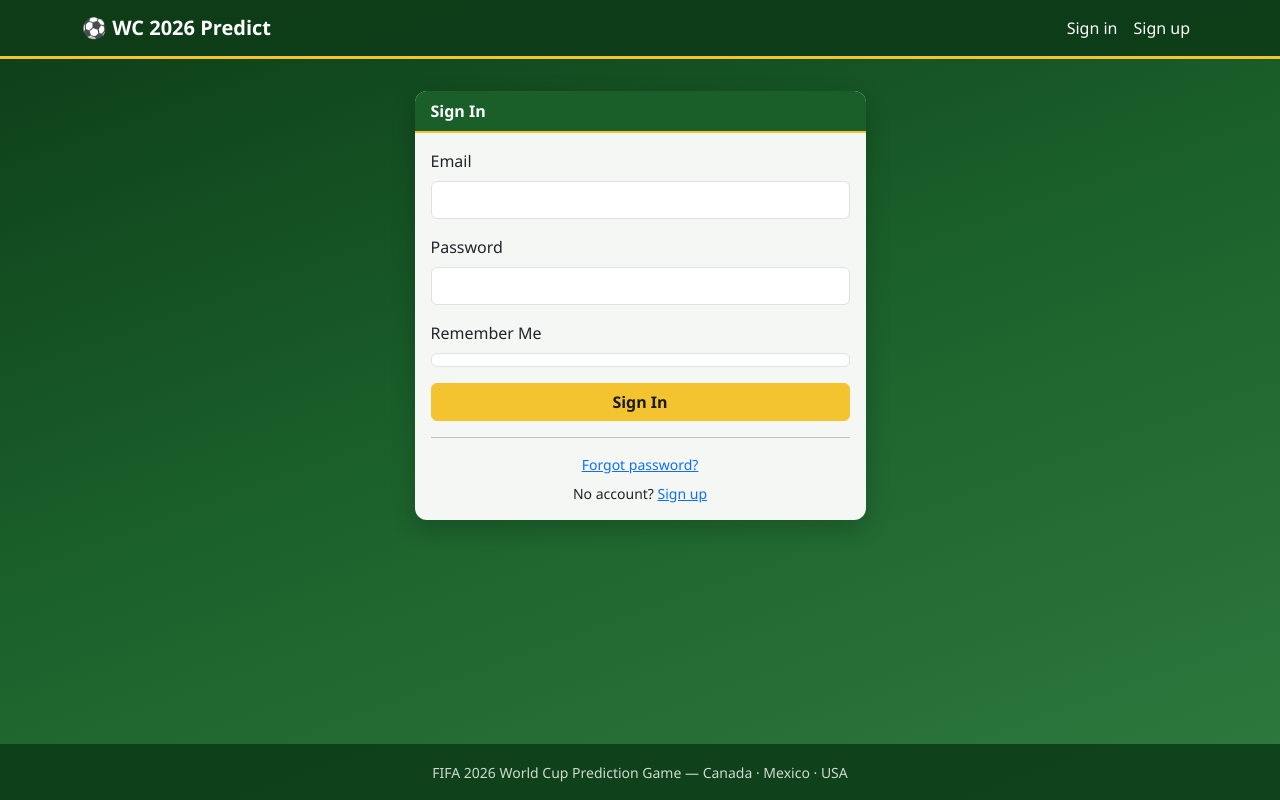
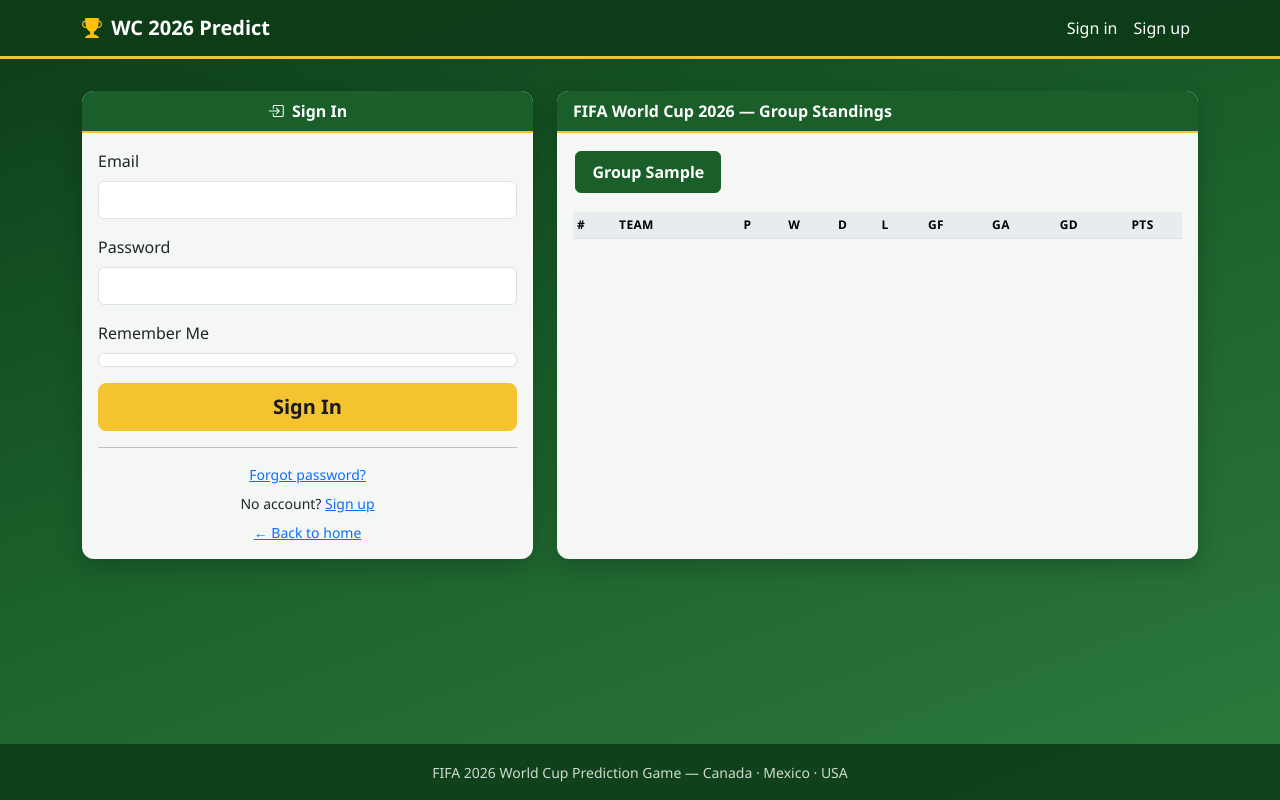
Before and after one commit to abhilash1985/PredictionGame, a Django app: page /accounts/login/ in a window 1280 px wide. Run offline with Django 5.2, Linux system fonts and the light colour scheme; tables that the repository leaves empty hold one stand-in row (values such as "Sample post"); lists and menus that the app fills with data are empty; parts of the project's set-up code (start-up, migrations or seed data) failed here and were passed over.

Commit message:
Enhance Bootstrap UI with standings on sign-in and football theme polish.
Add Bootstrap Icons, group standings on login, sticky auth card, and improved CSS components.

Co-authored-by: Cursor <cursoragent@cursor.com>

```diff
--- a/static/css/football.css
+++ b/static/css/football.css
@@ -145,3 +145,59 @@ footer.site-footer {
   padding: 1rem 0;
   margin-top: auto;
 }
+
+.group-tabs .nav-link {
+  color: var(--pitch-dark);
+  border: 1px solid #dee2e6;
+  margin: 0.15rem;
+  font-weight: 600;
+}
+
+.group-tabs .nav-link.active {
+  background: var(--pitch-green);
+  color: var(--white);
+  border-color: var(--pitch-green);
+}
+
+.standings-table thead th {
+  background: #e9ecef;
+  font-size: 0.75rem;
+  text-transform: uppercase;
+  letter-spacing: 0.03em;
+}
+
+.team-code {
+  display: inline-block;
+  min-width: 2.5rem;
+  text-align: center;
+  background: var(--pitch-green);
+  color: var(--white);
+  font-weight: 700;
+  font-size: 0.7rem;
+  padding: 0.15rem 0.35rem;
+  border-radius: 4px;
+}
+
+.team-code.away {
+  background: #495057;
+}
+
+.sticky-auth {
+  position: sticky;
+  top: 1rem;
+}
+
+.tournament-facts li {
+  padding: 0.35rem 0;
+  border-bottom: 1px solid #eee;
+}
+
+.tournament-facts li:last-child {
+  border-bottom: none;
+}
+
+@media (max-width: 991px) {
+  .sticky-auth {
+    position: static;
+  }
+}
--- a/templates/account/login.html
+++ b/templates/account/login.html
@@ -4,10 +4,10 @@
 {% block title %}Sign In — WC 2026{% endblock %}
 
 {% block content %}
-<div class="row justify-content-center">
+<div class="row g-4">
   <div class="col-lg-5">
-    <div class="card card-football auth-card">
-      <div class="card-header">Sign In</div>
+    <div class="card card-football auth-card mx-lg-0 mx-auto">
+      <div class="card-header text-center"><i class="bi bi-box-arrow-in-right me-1"></i> Sign In</div>
       <div class="card-body">
         <form method="post" action="{% url 'account_login' %}">
           {% csrf_token %}
@@ -20,11 +20,20 @@
             </div>
           {% endfor %}
           {% if redirect_field_value %}<input type="hidden" name="{{ redirect_field_name }}" value="{{ redirect_field_value }}">{% endif %}
-          <button type="submit" class="btn btn-gold w-100">Sign In</button>
+          <button type="submit" class="btn btn-gold w-100 btn-lg">Sign In</button>
         </form>
         <hr>
         <p class="text-center small mb-2"><a href="{% url 'account_reset_password' %}">Forgot password?</a></p>
         <p class="text-center small mb-0">No account? <a href="{% url 'account_signup' %}">Sign up</a></p>
+        <p class="text-center small mt-2 mb-0"><a href="{% url 'landing' %}">← Back to home</a></p>
+      </div>
+    </div>
+  </div>
+  <div class="col-lg-7">
+    <div class="card card-football h-100">
+      <div class="card-header">FIFA World Cup 2026 — Group Standings</div>
+      <div class="card-body">
+        {% include 'tournaments/partials/standings_tabs.html' with tab_prefix='login' %}
       </div>
     </div>
   </div>
--- a/templates/base.html
+++ b/templates/base.html
@@ -6,13 +6,16 @@
   <meta name="viewport" content="width=device-width, initial-scale=1">
   <title>{% block title %}FIFA 2026 Prediction Game{% endblock %}</title>
   <link href="https://cdn.jsdelivr.net/npm/bootstrap@5.3.3/dist/css/bootstrap.min.css" rel="stylesheet">
+  <link href="https://cdn.jsdelivr.net/npm/bootstrap-icons@1.11.3/font/bootstrap-icons.min.css" rel="stylesheet">
   <link href="{% static 'css/football.css' %}" rel="stylesheet">
   {% block extra_head %}{% endblock %}
 </head>
 <body class="d-flex flex-column min-vh-100">
   <nav class="navbar navbar-expand-lg site-navbar">
     <div class="container">
-      <a class="navbar-brand fw-bold" href="{% url 'landing' %}">⚽ WC 2026 Predict</a>
+      <a class="navbar-brand fw-bold" href="{% url 'landing' %}">
+        <i class="bi bi-trophy-fill text-warning me-1"></i> WC 2026 Predict
+      </a>
       <button class="navbar-toggler" type="button" data-bs-toggle="collapse" data-bs-target="#nav">
         <span class="navbar-toggler-icon"></span>
       </button>
```
